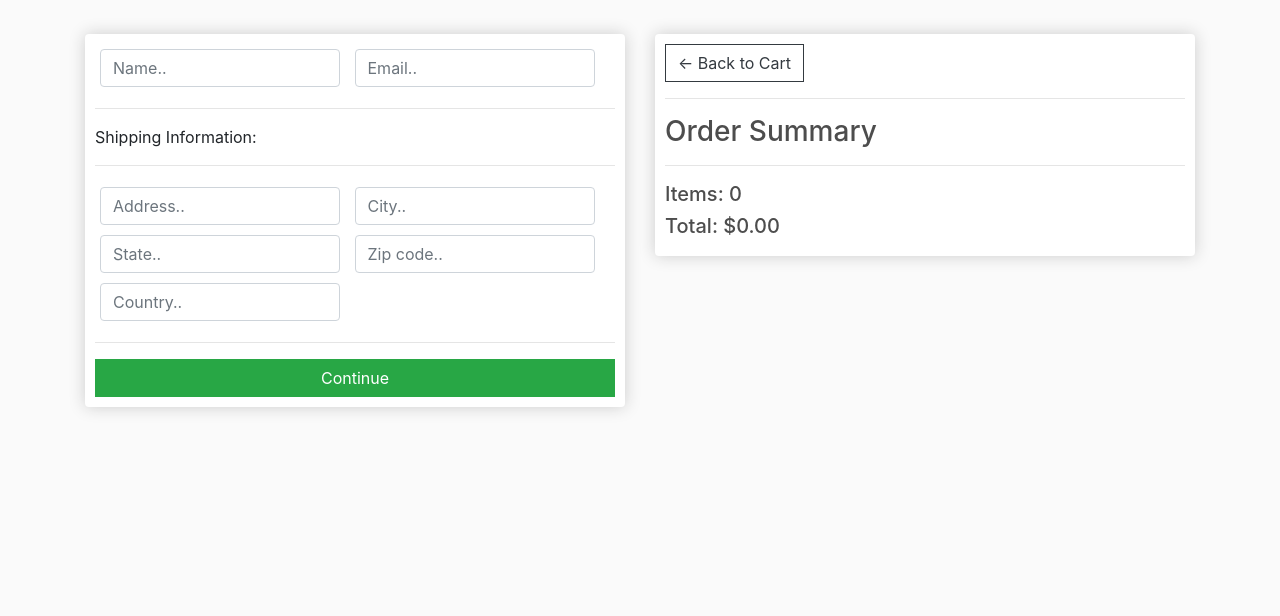
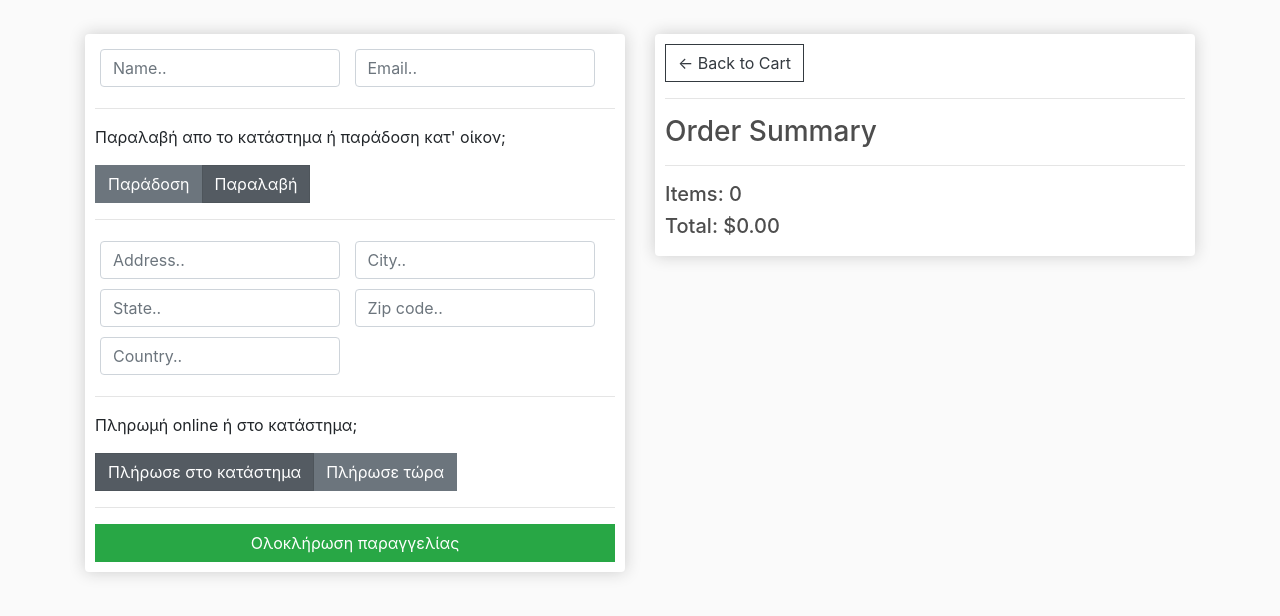
Before and after one commit to manos-mark/ecommerce-django, a Django app: page /checkout/ in a window 1280 px wide. Shown: the part 57-673 px from the top of the page. Run offline with Django 3.2, Linux system fonts and the light colour scheme; some libraries are stand-ins or nearby versions.

Commit message:
frontend radio buttons

```diff
--- a/store/templates/store/checkout.html
+++ b/store/templates/store/checkout.html
@@ -12,11 +12,19 @@
 						<div class="form-field">
 							<input required class="form-control" type="email" name="email" placeholder="Email..">
 						</div>
+						<hr>
 					</div>
 
+					<p>Παραλαβή απο το κατάστημα ή παράδοση κατ' οίκον;</p>
+					<div class="btn-group btn-group-toggle" data-toggle="buttons">
+						<label class="btn btn-secondary">
+							<input type="radio" name="options" id="delivery-button" autocomplete="off"> Παράδοση
+						</label>
+						<label class="btn btn-secondary active">
+							<input type="radio" name="options" id="takeaway-button" autocomplete="off" checked> Παραλαβή
+						</label>
+					</div>
 					<div id="shipping-info">
-						<hr>
-						<p>Shipping Information:</p>
 						<hr>
 						<div class="form-field">
 							<input class="form-control" type="text" name="address" placeholder="Address..">
@@ -36,16 +44,25 @@
 					</div>
 
 					<hr>
-					<input id="form-button" class="btn btn-success btn-block" type="submit" value="Continue">
+					<p>Πληρωμή online ή στο κατάστημα;</p>
+					<div class="btn-group btn-group-toggle" data-toggle="buttons">
+						<label class="btn btn-secondary active">
+							<input type="radio" name="options" id="payondelivery-button" autocomplete="off" checked> Πλήρωσε στο κατάστημα
+						</label>
+						<label class="btn btn-secondary">
+							<input type="radio" name="options" id="payonline-button" autocomplete="off"> Πλήρωσε τώρα
+						</label>
+					</div>
+					<hr>
+					<input id="form-button" class="btn btn-success btn-block" type="submit" value="Ολοκλήρωση παραγγελίας">
 				</form>
 			</div>
 
 			<br>
 			<div class="box-element hidden" id="payment-info">
-				<small>Paypal Options</small>
+				<small>Στοιχεία πληρωμής</small>
 				<!-- Set up a container element for the button -->
     			<div id="paypal-button-container"></div>
-				{% comment %} <button id="make-payment" class="btn btn-success btn-block">Make payment</button> {% endcomment %}
 			</div>
 
 		</div>
@@ -124,7 +141,6 @@
             onApprove: function(data, actions) {
                 return actions.order.capture().then(function(details) {
                     // Show a success message to the buyer
-                    {% comment %} alert('Transaction completed by ' + details.payer.name.given_name + '!'); {% endcomment %}
 					submitFormData()
                 });
             }
@@ -150,14 +166,36 @@
 			document.getElementById('payment-info').classList.remove('hidden')
 		}
 
-		var form = document.getElementById('form')
+		var takeawayButton = document.getElementById('takeaway-button')
+		takeawayButton.addEventListener('click', function(e){
+			document.getElementById('shipping-info').classList.add('hidden')
+		})
 
-		form.addEventListener('submit', function(e){
+		var deliveryButton = document.getElementById('delivery-button')
+		deliveryButton.addEventListener('click', function(e){
+			document.getElementById('shipping-info').classList.remove('hidden')
+		})
+
+		var payonlineButton = document.getElementById('payonline-button')
+		payonlineButton.addEventListener('click', function(e){
+			//document.getElementById('form-button').classList.add('hidden')
+			document.getElementById('payment-info').classList.remove('hidden')
+		})
+
+		var payondeliveryButton = document.getElementById('payondelivery-button')
+		payondeliveryButton.addEventListener('click', function(e){
+			//document.getElementById('form-button').classList.add('hidden')
+			document.getElementById('payment-info').classList.add('hidden')
+		})
+
+		{% comment %} var form = document.getElementById('form') {% endcomment %}
+
+		{% comment %} form.addEventListener('submit', function(e){
 			e.preventDefault()
 			console.log('Form submitted..')
 			document.getElementById('form-button').classList.add('hidden')
 			document.getElementById('payment-info').classList.remove('hidden')
-		})
+		}) {% endcomment %}
 
 		function submitFormData(){
 			console.log('Payment button clicked')
```
